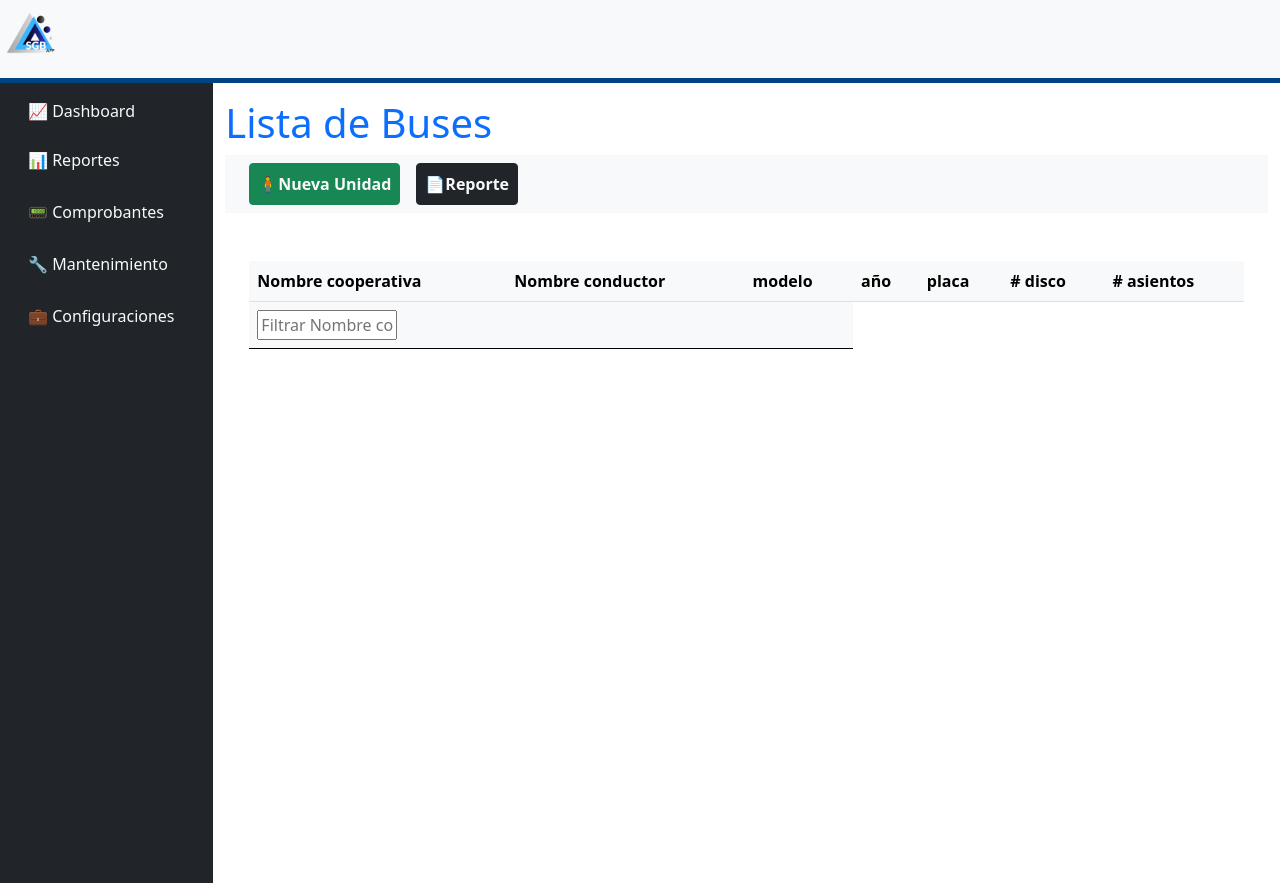
After one commit to yeikyu/sgb_app, a Flask app: page /puntos_de_emision in a window 1280 px wide. The commit adds this page. Run offline with Flask 3, Linux system fonts and the light colour scheme; lists and menus that the app fills with data are empty; some libraries are stand-ins or nearby versions.

Commit message:
pcreacion del crud punto emision y cambio en los modelos

```diff
--- a/app/templates/index.html
+++ b/app/templates/index.html
@@ -139,6 +139,10 @@
                             <li class="w-100">
                                 <a href="{{ url_for('main.list_productos') }}" class="nav-link px-0"> <span class=" d-sm-inline text-light">Productos</span></a>
                             </li>
+                        </li>
+                        <li class="w-100">
+                            <a href="{{ url_for('main.puntos_de_emision_list') }}" class="nav-link px-0"> <span class=" d-sm-inline text-light">Puntos de emision</span></a>
+                        </li>
 
                         </ul>
                     </li>
@@ -213,6 +217,10 @@
                                     <li class="w-100">
                                         <a href="{{ url_for('main.list_productos') }}" class="nav-link px-0"> <span class="d-none  d-sm-inline text-light">Productos</span></a>
                                     </li>
+                                    <li class="w-100">
+                                        <a href="{{ url_for('main.puntos_de_emision_list') }}" class="nav-link px-0"> <span class="d-none d-sm-inline text-light">Puntos de emision</span></a>
+                                    </li>
+
                                 </ul>
                             </li>
                         </ul>
--- /dev/null
+++ b/app/templates/puntoemision/punto_de_emision_list.html
@@ -0,0 +1,88 @@
+{% extends 'index.html' %} {% block content %}
+<!-- Barra de navegación -->
+<link rel="stylesheet" type="text/css" href="{{ url_for('static', filename='styles.css') }}">
+
+<div>
+  <div class="h1 fw-light text-primary">Lista de Buses</div>
+</div>
+<nav class="navbar navbar-expand-lg navbar-light bg-light">
+  <div class="container-fluid">
+    <div class="" id="navbarNav">
+      <ul class="navbar-nav">
+        <li class="nav-item">
+          <a
+            class="nav-link btn btn-success text-light fw-bold me-3"
+            aria-current="page"
+            href="{{ url_for('main.add_unidad') }}"
+            >&#129485;Nueva Unidad</a
+          >
+        </li>
+        <li class="nav-item">
+          <a class="nav-link btn btn-dark fw-bold text-light" href="#">&#128196;Reporte</a>
+        </li>
+      </ul>
+    </div>
+  </div>
+</nav>
+<!--Cabecera de tabla de creacion de productos-->
+<div class="container mt-5">
+  <table class="table table-striped table-hover">
+    <thead class="table-light">
+      <tr>
+        <th scope="col">Nombre cooperativa</th>
+        <th scope="col">Nombre conductor</th>
+        <th scope="col">modelo</th>
+        <th scope="col">año</th>
+        <th scope="col">placa</th>
+        <th scope="col"># disco</th>
+        <th scope="col"># asientos</th>
+      </tr>
+      <!--Filtro para campos-->
+      <tr>
+
+        <th>
+          <input
+            type="text"
+            class="filter-input tamano-4"
+            id="filterNombre"
+            placeholder="Filtrar Nombre conductor"
+          />
+        </th>
+
+
+        <th></th>
+        <th></th>
+      </tr>
+    </thead>
+    <tbody>
+      {% for puntoemision in puntosemisiones %}
+      nombre = db.Column(db.String(100), nullable=False)
+      direccion = db.Column(db.String(255), nullable=False)
+      codigo_identificacion = db.Column(db.String(50), unique=True, nullable=False) # formato 002
+      tipo = db.Column(db.String(50), nullable=False)
+      equipos = db.Column(db.Text, nullable=True)  # Información sobre equipos en formato JSON o texto
+      <tr>
+        <td>{{puntoemision.nombre}}</td>
+        <td>{{ puntoemision.conductor.nombre }} {{ unidad.conductor.apellido }}</td>
+        <td>{{puntoemision.modelo}}</td>
+        <td>{{puntoemision.ano}}</td>
+        <td>{{puntoemision.placa}}</td>
+        <td>{{unidad.nro_disco}}</td>
+        <td>{{unidad.nrodeasientos}}</td>
+        <td>
+          <a class="btn btn-primary" href="{{ url_for('main.punto_de_emision_edit', id=unidad.id_unidad) }}">Editar</a>
+
+        </td>
+        <td>
+          <form
+            action="{{ url_for('main.delete_unidad', id=unidad.id_unidad) }}"
+            method="post">
+            <button class="btn btn-danger" type="submit">Eliminar</button>
+          </form>
+        </td>
+      </tr>
+      {% endfor %}
+    </tbody>
+  </table>
+</div>
+{% endblock %}
--- a/app/views.py
+++ b/app/views.py
@@ -739,7 +739,7 @@ def delete_producto(id):
 @main_bp.route('/puntos_de_emision')
 def puntos_de_emision_list():
     puntos = PuntoDeEmision.query.all()
-    return render_template('punto_de_emision_list.html', puntos=puntos)
+    return render_template('puntoemision/punto_de_emision_list.html', puntos=puntos)
 
 @main_bp.route('/puntos_de_emision/new', methods=['GET', 'POST'])
 def punto_de_emision_new():
@@ -754,7 +754,7 @@ def punto_de_emision_new():
         db.session.add(nuevo_punto)
         db.session.commit()
         return redirect(url_for('puntos_de_emision_list'))
-    return render_template('punto_de_emision_form.html')
+    return render_template('puntoemision/punto_de_emision_new.html')
 
 @main_bp.route('/puntos_de_emision/edit/<int:id>', methods=['GET', 'POST'])
 def punto_de_emision_edit(id):
@@ -767,7 +767,7 @@ def punto_de_emision_edit(id):
         punto.equipos = request.form['equipos']
         db.session.commit()
         return redirect(url_for('puntos_de_emision_list'))
-    return render_template('punto_de_emision_form.html', punto=punto)
+    return render_template('puntoemision/punto_de_emision_edit.html', punto=punto)
 
 @main_bp.route('/puntos_de_emision/delete/<int:id>')
 def punto_de_emision_delete(id):
--- a/config.py
+++ b/config.py
@@ -3,7 +3,7 @@ import os
 
 class Config:
     #SQLALCHEMY_DATABASE_URI = 'sqlite:///example.db'  # Conexión SQLite para desarrollo local
-    #SQLALCHEMY_DATABASE_URI = 'mariadb+mariadbconnector://root:root@127.0.0.1/sgb_database'
-    SQLALCHEMY_DATABASE_URI = 'mariadb+mariadbconnector://root:root@127.0.0.1:3307/sgb_database'
+    SQLALCHEMY_DATABASE_URI = 'mariadb+mariadbconnector://root:root@127.0.0.1/sgb_database'
+    #SQLALCHEMY_DATABASE_URI = 'mariadb+mariadbconnector://root:root@127.0.0.1:3307/sgb_database'
     SQLALCHEMY_TRACK_MODIFICATIONS = False
     SECRET_KEY = 'mysecretkey'  # Clave secreta para formularios
```
Also changed, not shown: app/models.py (+7 -1 lines), app/templates/puntoemision/punto_de_emision_edit.html (added), app/templates/puntoemision/punto_de_emision_new.html (added).
